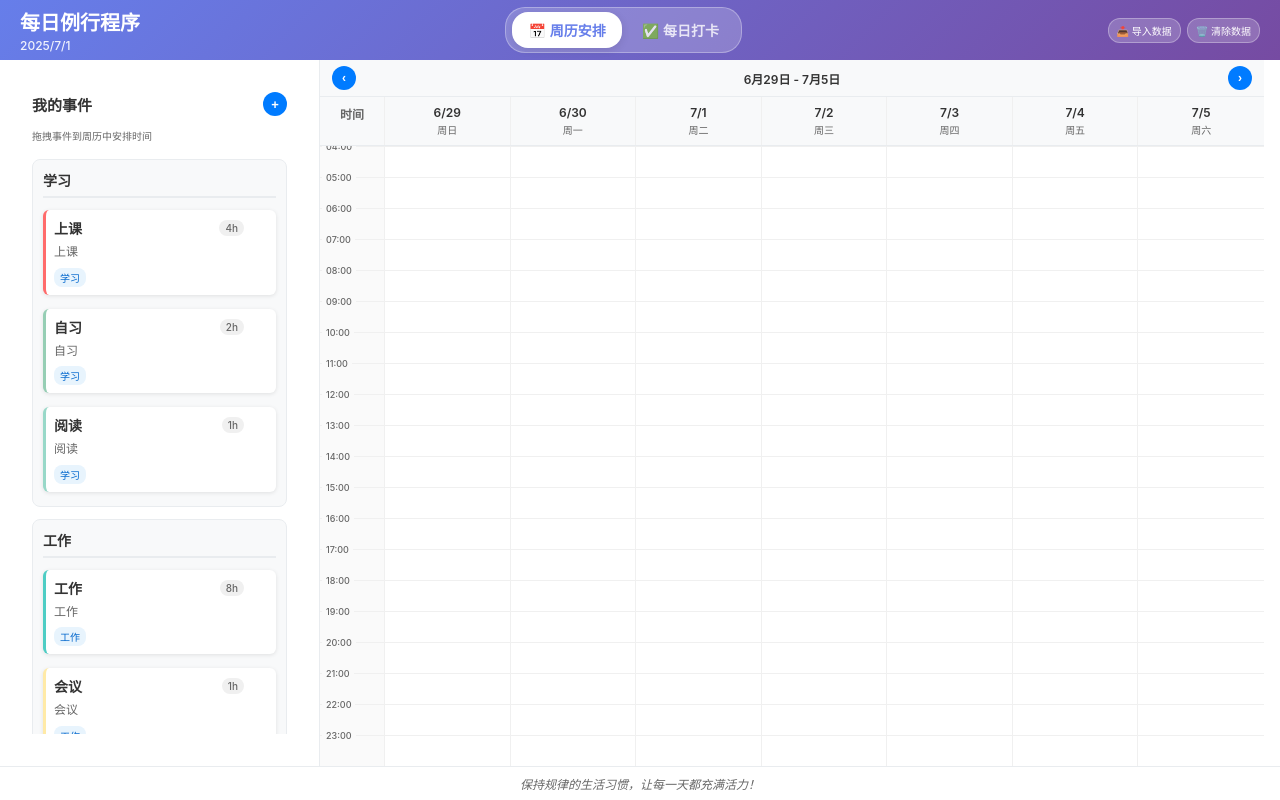
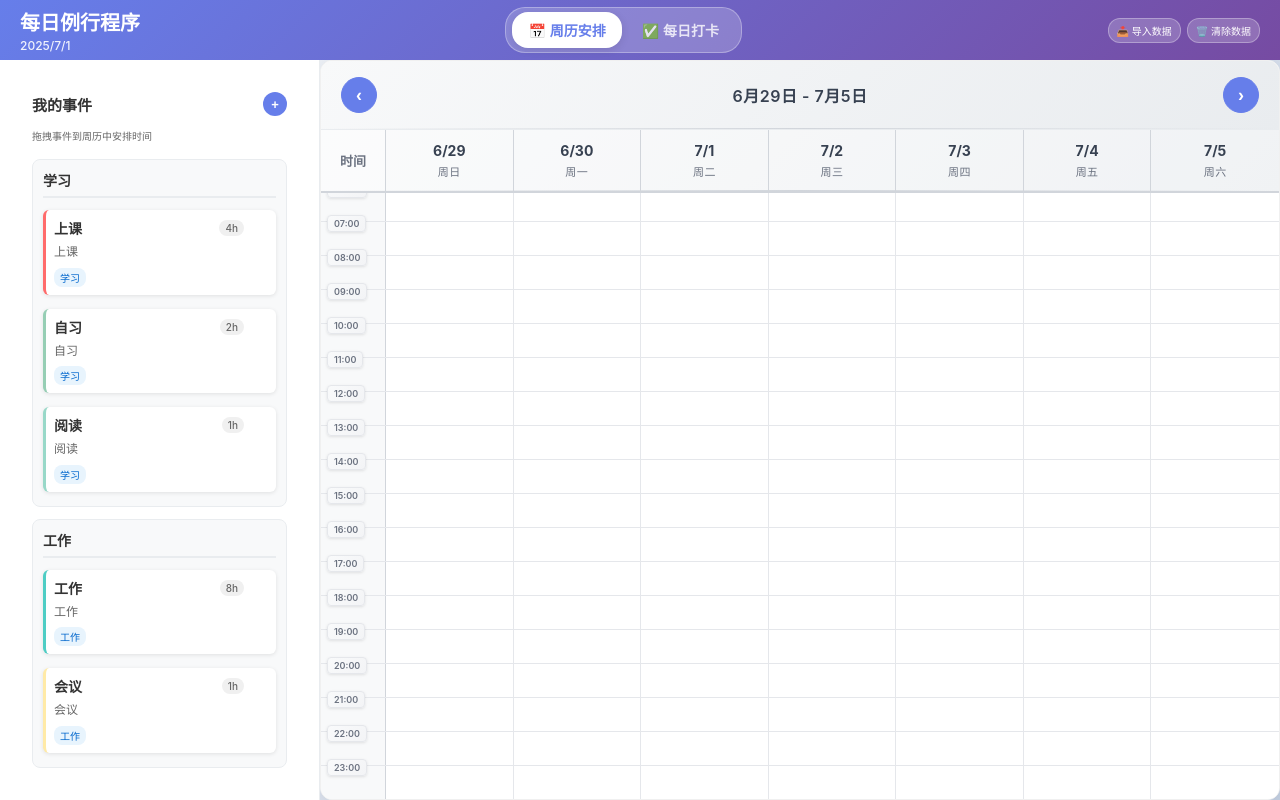
Before and after one commit to paopaopaul/daily-routine-app, a React (Create React App) app: page / in a window 1280 px wide. Built offline with nearby package versions, Linux system fonts and the light colour scheme.

Commit message:
优化周历组件：修复竖线对齐问题，美化界面设计，统一颜色方案

```diff
--- a/src/App.tsx
+++ b/src/App.tsx
@@ -1,7 +1,6 @@
 import React, { useState, useEffect } from "react";
 import "./App.css";
 import ProgressBar from "./components/ProgressBar";
-import RoutineCategory from "./components/RoutineCategory";
 import RoutineItem from "./components/RoutineItem";
 import ViewToggle from "./components/ViewToggle";
 import WeeklyCalendar from "./components/WeeklyCalendar";
@@ -385,10 +384,6 @@ const App: React.FC = () => {
             )}
           </div>
         )}
-
-        <footer className="app-footer">
-          <p>保持规律的生活习惯，让每一天都充满活力！</p>
-        </footer>
       </div>
     </div>
   );
--- a/src/components/EventPanel.css
+++ b/src/components/EventPanel.css
@@ -63,7 +63,7 @@
 }
 
 .add-event-btn {
-  background: #007bff;
+  background: #667eea;
   color: white;
   border: none;
   border-radius: 50%;
@@ -79,7 +79,7 @@
 }
 
 .add-event-btn:hover {
-  background: #0056b3;
+  background: #5a67d8;
   transform: scale(1.1);
 }
 
@@ -154,8 +154,8 @@
 .form-field input:focus,
 .form-field select:focus {
   outline: none;
-  border-color: #007bff;
-  box-shadow: 0 0 0 3px rgba(0, 123, 255, 0.1);
+  border-color: #667eea;
+  box-shadow: 0 0 0 3px rgba(102, 126, 234, 0.1);
 }
 
 .form-buttons {
--- a/src/components/WeeklyCalendar.css
+++ b/src/components/WeeklyCalendar.css
@@ -1,41 +1,125 @@
+/* ===========================================
+   周历组件 - 现代化设计
+   确保所有竖线完美对齐
+   =========================================== */
+
 .weekly-calendar {
-  background: white;
-  border-radius: 0;
-  box-shadow: none;
-  overflow: hidden;
-  margin: 0;
-  height: 100%;
   display: flex;
   flex-direction: column;
-  padding-right: 16px;
+  height: 100%;
+  background: white;
+  border-radius: 12px;
+  box-shadow: 0 4px 20px rgba(0, 0, 0, 0.08);
+  border: 1px solid #f0f0f0;
+  overflow: hidden;
 }
 
-.calendar-header {
+/* 周导航 */
+.calendar-week-navigation {
+  display: flex;
+  align-items: center;
+  justify-content: space-between;
+  padding: 16px 20px;
+  background: linear-gradient(135deg, #f8f9fa 0%, #e9ecef 100%);
+  color: #374151;
+  position: relative;
+  border-bottom: 1px solid #e9ecef;
+}
+
+.calendar-week-navigation::after {
+  content: '';
+  position: absolute;
+  bottom: 0;
+  left: 0;
+  right: 0;
+  height: 1px;
+  background: linear-gradient(90deg, transparent 0%, #d1d5db 50%, transparent 100%);
+}
+
+.week-nav-btn {
+  width: 36px;
+  height: 36px;
+  border: none;
+  border-radius: 50%;
+  background: #667eea;
+  color: white;
+  font-size: 18px;
+  font-weight: bold;
+  cursor: pointer;
+  display: flex;
+  align-items: center;
+  justify-content: center;
+  transition: all 0.3s ease;
+  border: 1px solid #667eea;
+}
+
+.week-nav-btn:hover {
+  background: #5a67d8;
+  transform: translateY(-2px);
+  box-shadow: 0 4px 12px rgba(102, 126, 234, 0.3);
+}
+
+.week-nav-btn:active {
+  transform: translateY(0);
+}
+
+.week-range-display {
+  font-size: 16px;
+  font-weight: 600;
+  color: #374151;
+  letter-spacing: 0.5px;
+}
+
+/* 日历主体 - 使用统一的网格布局 */
+.calendar-header,
+.time-slot {
   display: grid;
   grid-template-columns: 80px repeat(7, 1fr);
-  background: #f8f9fa;
-  border-bottom: 1px solid #e9ecef;
-  flex-shrink: 0;
-  box-sizing: border-box;
-  position: relative;
   width: 100%;
 }
 
+/* 表头 */
+.calendar-header {
+  background: linear-gradient(135deg, #f8f9fa 0%, #e9ecef 100%);
+  border-bottom: 2px solid #d1d5db;
+  position: relative;
+}
+
+.calendar-header::after {
+  content: '';
+  position: absolute;
+  bottom: 0;
+  left: 0;
+  right: 0;
+  height: 1px;
+  background: linear-gradient(90deg, transparent 0%, #d1d5db 50%, transparent 100%);
+}
+
+.time-column-header,
+.day-header {
+  padding: 12px 8px;
+  text-align: center;
+  border-right: 1px solid #d1d5db;
+  display: flex;
+  align-items: center;
+  justify-content: center;
+  transition: background-color 0.2s ease;
+}
+
 .time-column-header {
-  padding: 8px 2px;
-  text-align: center;
-  font-size: 12px;
+  font-size: 13px;
   font-weight: 600;
-  color: #666;
-  border-right: 1px solid #f0f0f0;
-  box-sizing: border-box;
+  color: #6b7280;
+  background: rgba(255, 255, 255, 0.5);
 }
 
 .day-header {
-  padding: 8px 2px;
-  text-align: center;
-  border-right: 1px solid #f0f0f0;
-  box-sizing: border-box;
+  flex-direction: column;
+  background: rgba(255, 255, 255, 0.3);
+}
+
+.day-header:hover {
+  background: rgba(255, 255, 255, 0.6);
 }
 
 .day-header:last-child {
@@ -43,330 +127,252 @@
 }
 
 .date-display {
-  font-size: 12px;
-  font-weight: 600;
-  color: #333;
-  margin-bottom: 2px;
+  font-size: 14px;
+  font-weight: 700;
+  color: #374151;
+  margin-bottom: 4px;
 }
 
 .day-display {
-  font-size: 10px;
-  color: #666;
+  font-size: 11px;
+  color: #6b7280;
+  font-weight: 500;
+  text-transform: uppercase;
+  letter-spacing: 0.5px;
 }
 
+/* 日历内容区域 - 隐藏滚动条 */
 .calendar-body {
   flex: 1;
   overflow-y: auto;
-  display: flex;
-  flex-direction: column;
+  overflow-x: hidden;
+  scrollbar-width: none; /* Firefox */
+  -ms-overflow-style: none; /* IE and Edge */
+  background: #ffffff;
 }
 
+/* Webkit浏览器隐藏滚动条 */
+.calendar-body::-webkit-scrollbar {
+  display: none;
+}
+
+/* 时间行 */
 .time-slot {
-  display: grid;
-  grid-template-columns: 80px repeat(7, 1fr);
-  height: 35px;
-  position: relative;
-  border-top: 1px solid #f0f0f0;
-  box-sizing: border-box;
-  width: 100%;
+  height: 40px;
+  border-top: 1px solid #e5e7eb;
+  transition: background-color 0.2s ease;
+}
+
+.time-slot:hover {
+  background: #f8f9fa;
+}
+
+.time-column,
+.calendar-cell {
+  border-right: 1px solid #e5e7eb;
+  display: flex;
+  align-items: center;
+  transition: all 0.2s ease;
 }
 
 .time-column {
-  background: #fafafa;
-  border-right: 1px solid #f0f0f0;
+  background: #f8f9fa;
+  justify-content: flex-end;
+  padding-right: 12px;
   position: relative;
-  display: flex;
-  align-items: center;
-  justify-content: flex-end;
-  padding-right: 2px;
-  box-sizing: border-box;
-}
-
-.time-label {
-  position: absolute;
-  top: -8px;
-  left: 2px;
-  font-size: 11px;
-  color: #666;
   font-weight: 500;
-  background: #fafafa;
-  z-index: 1;
-  padding: 0 4px;
+  border-right: 1px solid #d1d5db;
 }
 
 .calendar-cell {
-  border-right: 1px solid #f0f0f0;
+  padding: 3px;
   position: relative;
-  height: 35px;
-  padding: 2px;
-  box-sizing: border-box;
+  background: #ffffff;
+}
+
+.calendar-cell:hover {
+  background: #f8f9fa;
 }
 
 .calendar-cell:last-child {
   border-right: none;
 }
 
-.calendar-cell.drag-over {
-  background-color: rgba(102, 126, 234, 0.1);
+/* 时间标签 */
+.time-label {
+  position: absolute;
+  top: -10px;
+  left: 6px;
+  font-size: 11px;
+  color: #6b7280;
+  font-weight: 600;
+  background: linear-gradient(135deg, #f9fafb 0%, #f3f4f6 100%);
+  padding: 2px 6px;
+  border-radius: 4px;
+  z-index: 1;
+  box-shadow: 0 1px 3px rgba(0, 0, 0, 0.1);
+  border: 1px solid #e5e7eb;
 }
 
+/* 拖拽状态 */
+.calendar-cell.drag-over {
+  background: linear-gradient(135deg, rgba(102, 126, 234, 0.1) 0%, rgba(90, 103, 216, 0.1) 100%);
+  border: 2px dashed #667eea;
+  border-radius: 6px;
+}
+
+/* 事件样式 */
 .calendar-event {
-  border-radius: 4px;
-  padding: 2px 4px;
-  margin: 0;
+  width: 100%;
+  height: 100%;
+  border-radius: 6px;
+  padding: 4px 6px;
   cursor: pointer;
+  display: flex;
+  align-items: center;
+  justify-content: space-between;
+  box-shadow: 0 2px 8px rgba(0, 0, 0, 0.15);
+  border: 1px solid rgba(255, 255, 255, 0.2);
+  transition: all 0.3s ease;
   position: relative;
   overflow: hidden;
-  height: 100%;
-  box-sizing: border-box;
 }
 
-.event-content {
-  display: flex;
-  justify-content: space-between;
-  align-items: center;
-  height: 100%;
+.calendar-event::before {
+  content: '';
+  position: absolute;
+  top: 0;
+  left: 0;
+  right: 0;
+  height: 2px;
+  background: rgba(255, 255, 255, 0.3);
+}
+
+.calendar-event:hover {
+  transform: translateY(-1px);
+  box-shadow: 0 4px 12px rgba(0, 0, 0, 0.2);
 }
 
 .event-title {
   font-size: 10px;
-  font-weight: 500;
+  font-weight: 600;
   color: white;
   text-shadow: 0 1px 2px rgba(0, 0, 0, 0.3);
   white-space: nowrap;
   overflow: hidden;
   text-overflow: ellipsis;
   flex: 1;
+  letter-spacing: 0.3px;
 }
 
 .delete-event-btn {
-  background: rgba(255, 255, 255, 0.2);
-  color: white;
+  width: 18px;
+  height: 18px;
   border: none;
   border-radius: 50%;
-  width: 16px;
-  height: 16px;
-  font-size: 10px;
+  background: rgba(255, 255, 255, 0.25);
+  color: white;
+  font-size: 12px;
   font-weight: bold;
   cursor: pointer;
   display: flex;
   align-items: center;
   justify-content: center;
-  transition: all 0.2s ease;
   opacity: 0;
-  margin-left: 4px;
+  transition: all 0.3s ease;
   flex-shrink: 0;
+  margin-left: 6px;
+  backdrop-filter: blur(10px);
+  border: 1px solid rgba(255, 255, 255, 0.3);
 }
 
 .calendar-event:hover .delete-event-btn {
   opacity: 1;
+  transform: scale(1.1);
 }
 
 .delete-event-btn:hover {
-  background: rgba(255, 255, 255, 0.3);
-  transform: scale(1.1);
-}
-
-/* 周导航样式 */
-.calendar-week-navigation {
-  display: flex;
-  align-items: center;
-  justify-content: space-between;
-  padding: 8px 16px;
-  background: #f8f9fa;
-  border-bottom: 1px solid #e9ecef;
-  flex-shrink: 0;
-}
-
-.week-nav-btn {
-  background: #007bff;
-  color: white;
-  border: none;
-  border-radius: 50%;
-  width: 28px;
-  height: 28px;
-  font-size: 14px;
-  font-weight: bold;
-  cursor: pointer;
-  display: flex;
-  align-items: center;
-  justify-content: center;
-  transition: all 0.2s ease;
-}
-
-.week-nav-btn:hover {
-  background: #0056b3;
-  transform: scale(1.05);
-}
-
-.week-nav-btn:active {
-  transform: scale(0.95);
-}
-
-.week-range-display {
-  font-size: 14px;
-  font-weight: 600;
-  color: #333;
+  background: rgba(255, 255, 255, 0.4);
+  transform: scale(1.2);
 }
 
 /* 响应式设计 */
 @media (max-width: 1600px) {
-  .calendar-header {
-    grid-template-columns: 70px repeat(7, 1fr);
-  }
-
+  .calendar-header,
   .time-slot {
     grid-template-columns: 70px repeat(7, 1fr);
   }
 
-  .calendar-cell {
-    height: 32px;
+  .time-label {
+    font-size: 10px;
+    top: -8px;
   }
 
-  .time-label {
-    font-size: 10px;
-    top: -7px;
-  }
-
-  .week-range-display {
-    font-size: 13px;
-  }
-
-  .week-nav-btn {
-    width: 26px;
-    height: 26px;
-    font-size: 13px;
+  .time-slot {
+    height: 36px;
   }
 }
 
 @media (max-width: 1400px) {
-  .calendar-header {
-    grid-template-columns: 65px repeat(7, 1fr);
-  }
-
+  .calendar-header,
   .time-slot {
     grid-template-columns: 65px repeat(7, 1fr);
   }
 
-  .calendar-cell {
-    height: 30px;
+  .time-label {
+    font-size: 9px;
+    top: -7px;
   }
 
-  .time-label {
-    font-size: 9px;
-    top: -6px;
-  }
-
-  .week-range-display {
-    font-size: 12px;
-  }
-
-  .week-nav-btn {
-    width: 24px;
-    height: 24px;
-    font-size: 12px;
-  }
-
-  .calendar-week-navigation {
-    padding: 6px 12px;
+  .time-slot {
+    height: 34px;
   }
 }
 
 @media (max-width: 1200px) {
-  .calendar-header {
-    grid-template-columns: 60px repeat(7, 1fr);
-  }
-
+  .calendar-header,
   .time-slot {
     grid-template-columns: 60px repeat(7, 1fr);
   }
 
-  .calendar-cell {
-    height: 28px;
+  .time-label {
+    font-size: 8px;
+    top: -6px;
   }
 
-  .time-label {
-    font-size: 8px;
-    top: -5px;
-  }
-
-  .week-range-display {
-    font-size: 11px;
-  }
-
-  .week-nav-btn {
-    width: 22px;
-    height: 22px;
-    font-size: 11px;
-  }
-
-  .calendar-week-navigation {
-    padding: 5px 10px;
+  .time-slot {
+    height: 32px;
   }
 }
 
 @media (max-width: 1024px) {
-  .calendar-header {
-    grid-template-columns: 55px repeat(7, 1fr);
-  }
-
+  .calendar-header,
   .time-slot {
     grid-template-columns: 55px repeat(7, 1fr);
   }
 
-  .calendar-cell {
-    height: 26px;
+  .time-label {
+    font-size: 7px;
+    top: -5px;
   }
 
-  .time-label {
-    font-size: 7px;
-    top: -4px;
-  }
-
-  .week-range-display {
-    font-size: 10px;
-  }
-
-  .week-nav-btn {
-    width: 20px;
-    height: 20px;
-    font-size: 10px;
-  }
-
-  .calendar-week-navigation {
-    padding: 4px 8px;
+  .time-slot {
+    height: 30px;
   }
 }
 
 @media (max-width: 900px) {
-  .calendar-header {
-    grid-template-columns: 50px repeat(7, 1fr);
-  }
-
+  .calendar-header,
   .time-slot {
     grid-template-columns: 50px repeat(7, 1fr);
   }
 
-  .calendar-cell {
-    height: 24px;
+  .time-label {
+    font-size: 6px;
+    top: -4px;
   }
 
-  .time-label {
-    font-size: 6px;
-    top: -3px;
-  }
-
-  .week-range-display {
-    font-size: 9px;
-  }
-
-  .week-nav-btn {
-    width: 18px;
-    height: 18px;
-    font-size: 9px;
-  }
-
-  .calendar-week-navigation {
-    padding: 3px 6px;
+  .time-slot {
+    height: 28px;
   }
 }
--- a/src/components/WeeklyCalendar.tsx
+++ b/src/components/WeeklyCalendar.tsx
@@ -235,7 +235,6 @@ const WeeklyCalendar: React.FC<WeeklyCalendarProps> = ({
                             backgroundColor: event.color,
                           }}
                         >
-                          <div className="event-content">
                           <span className="event-title">{event.title}</span>
                           <button
                             className="delete-event-btn"
@@ -243,7 +242,6 @@ const WeeklyCalendar: React.FC<WeeklyCalendarProps> = ({
                           >
                             ×
                           </button>
-                          </div>
                         </div>
                       );
                     })}
```
Lines whose indentation alone changed are shown as unchanged.
